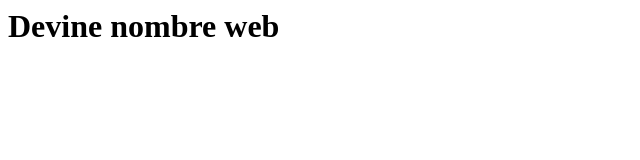
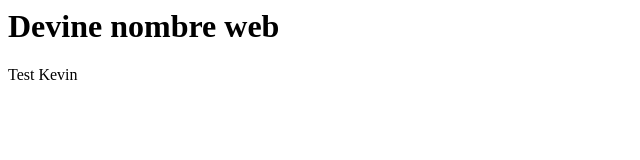
Before and after one commit to davyfry/devine-nombre-web, a plain HTML site: page index.html in a window 1280 px wide. Shown: the full height of the page, 0-640 px from the left. Drawn offline with Linux system fonts and the light colour scheme.

Commit message:
Test kevin

```diff
--- a/index.html
+++ b/index.html
@@ -5,5 +5,7 @@
         <h1>
             Devine nombre web
         </h1>
+
+        <p>Test Kevin</p>
     </body>
 </html>
```
